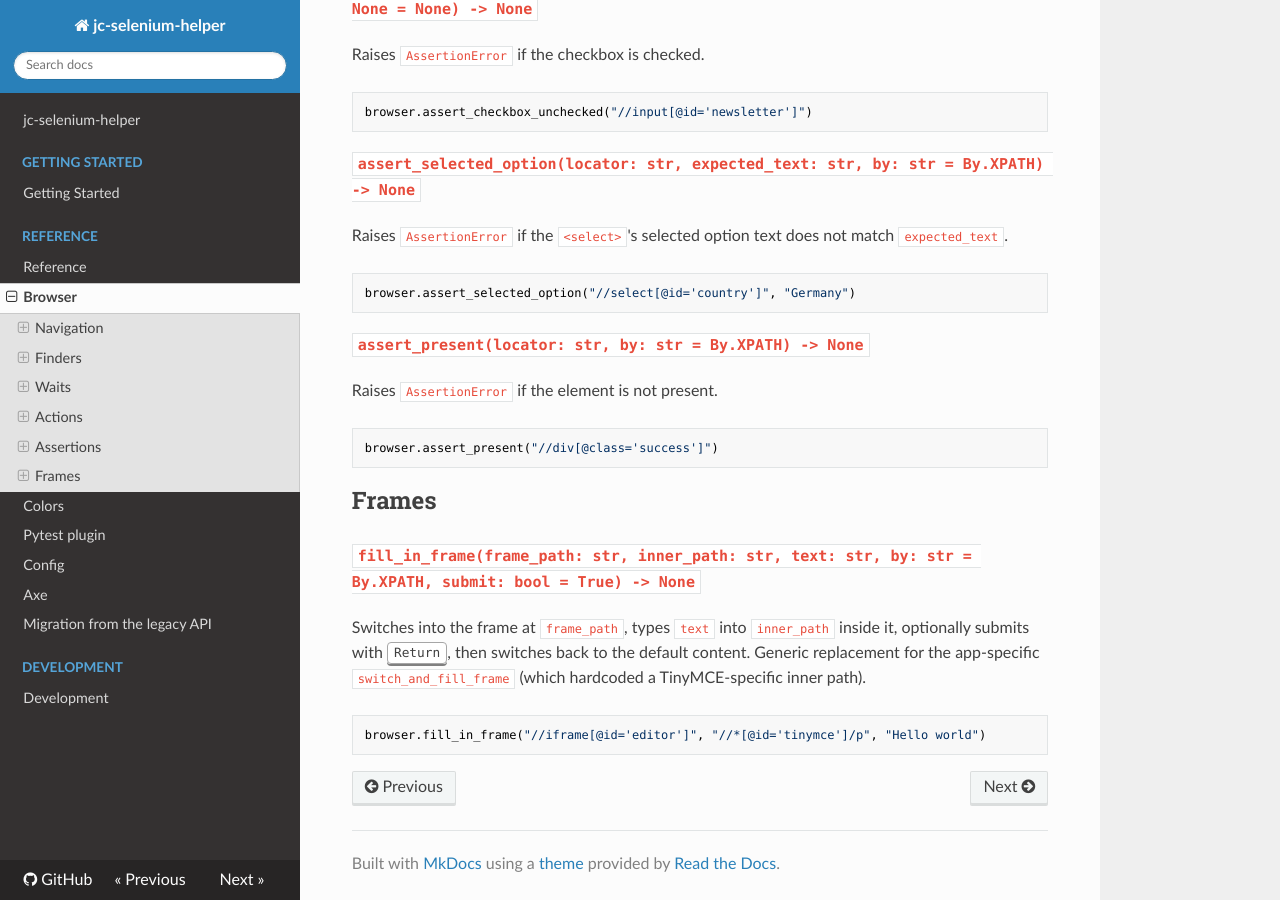
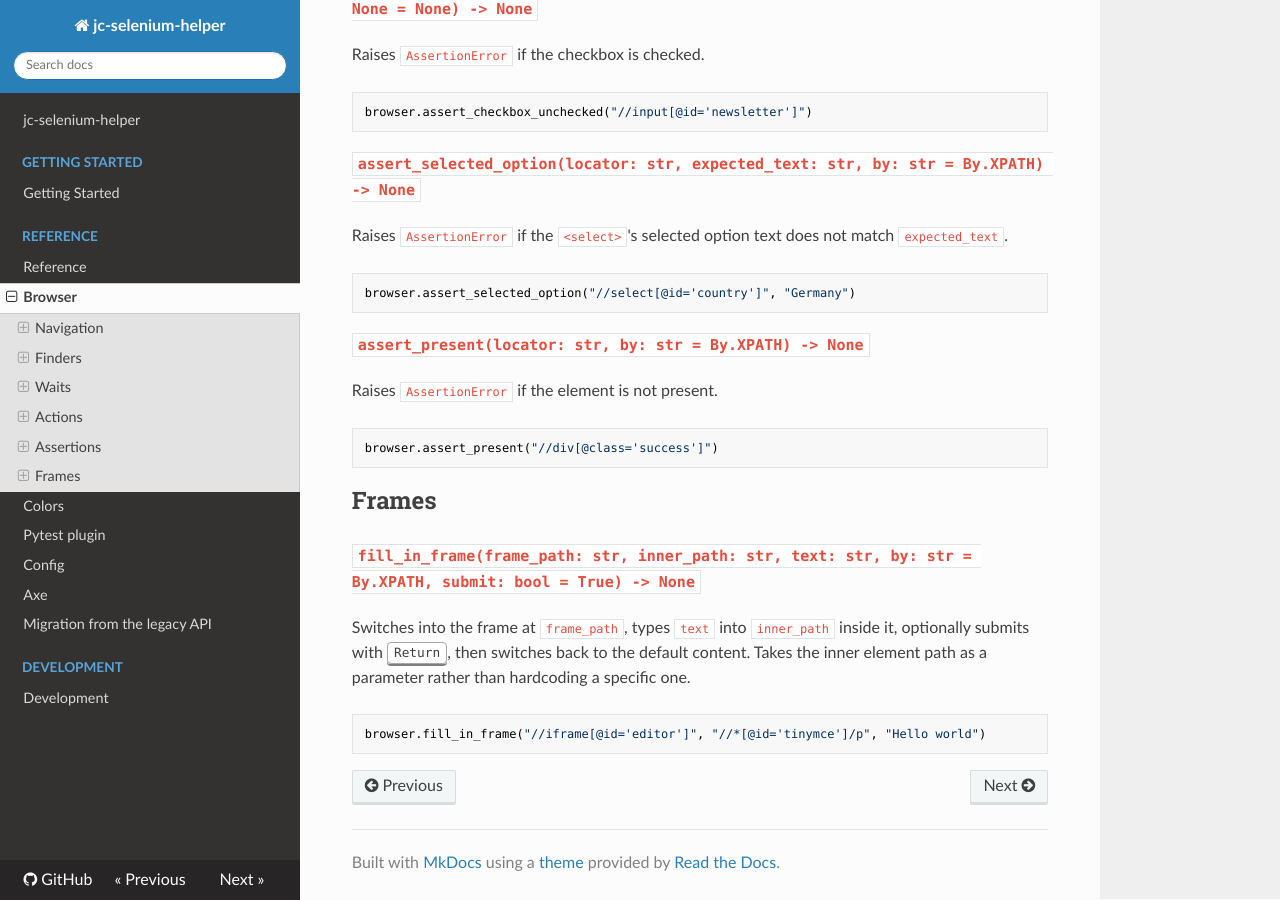
Before and after one commit to jacob-consulting/jc-selenium-helper, an MkDocs documentation site: the page built from docs/reference/browser.md, in a window 1280 px wide and 900 px high, scrolled down 4140 px. Built offline with MkDocs 1.6.1, drawn with Linux system fonts in a browser that asks for light colours; nearby versions of some CDN libraries.

Commit message:
docs: drop dangling switch_and_fill_frame references after its removal

````diff
--- a/docs/reference/browser.md
+++ b/docs/reference/browser.md
@@ -219,8 +219,8 @@ browser.assert_present("//div[@class='success']")
 
 Switches into the frame at `frame_path`, types `text` into `inner_path` inside
 it, optionally submits with <kbd>Return</kbd>, then switches back to the
-default content. Generic replacement for the app-specific
-`switch_and_fill_frame` (which hardcoded a TinyMCE-specific inner path).
+default content. Takes the inner element path as a parameter rather than
+hardcoding a specific one.
 
 ```python
 browser.fill_in_frame("//iframe[@id='editor']", "//*[@id='tinymce']/p", "Hello world")
````
Also changed, not shown: 1 other file.
